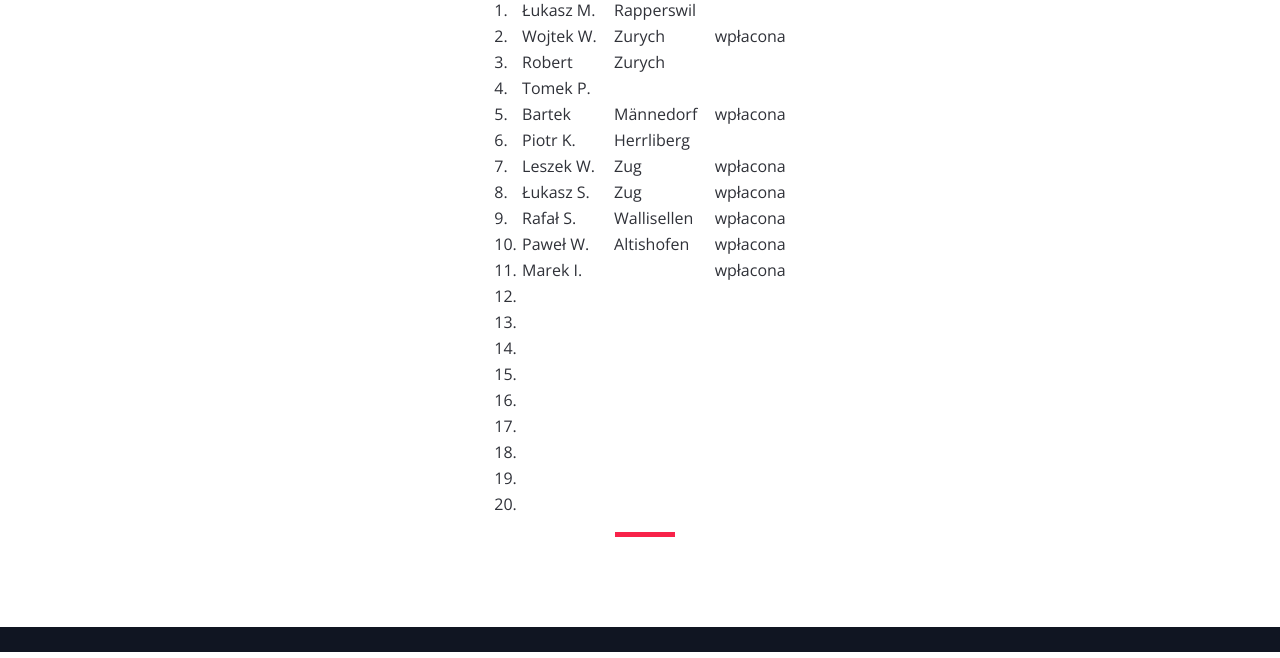
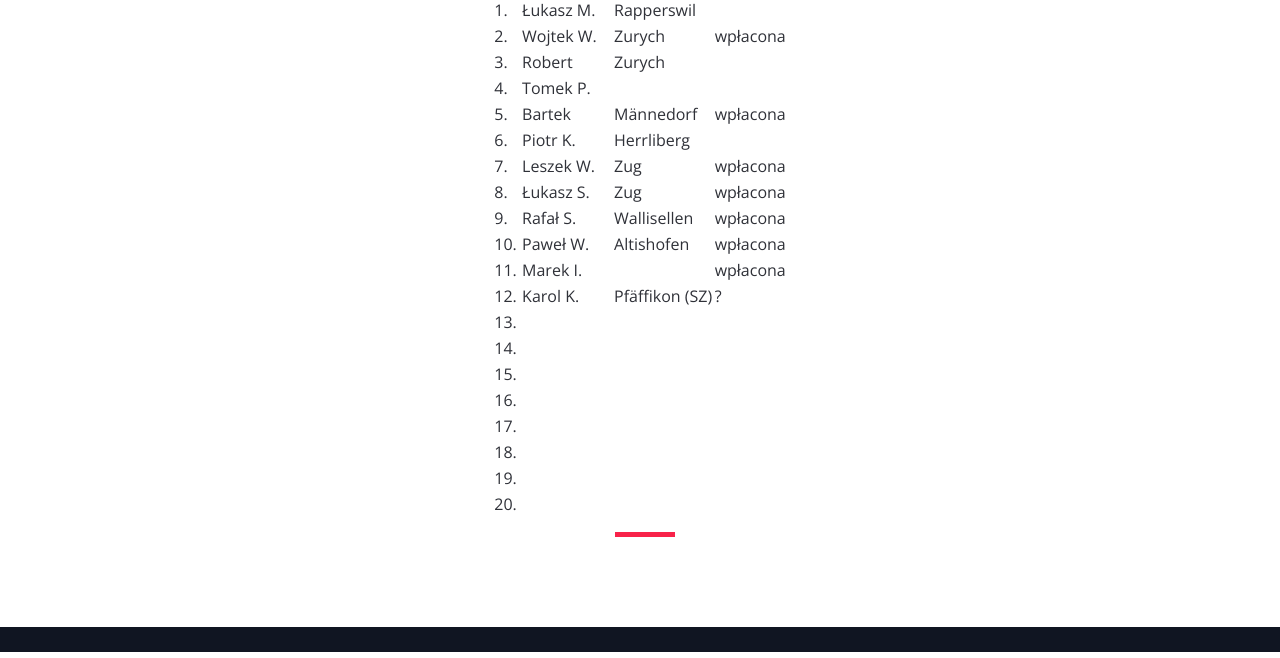
Before and after one commit to tato-ch/tato-ch.github.io, a plain HTML site: page lista.html in a window 1280 px wide. Shown: the part 142-800 px from the top of the page. Drawn offline with nearby package versions, Linux system fonts and the light colour scheme.

Commit message:
participants update

```diff
--- a/lista.html
+++ b/lista.html
@@ -126,9 +126,9 @@
                         </tr>
                         <tr>
                             <td>12.</td>
-                            <td></td>
-                            <td></td>
-                            <td></td>
+                            <td>Karol K.</td>
+                            <td>Pfäffikon (SZ)</td>
+                            <td>?</td>
                         </tr>
                         <tr>
                             <td>13.</td>
```
Also changed, not shown: index.html (+1 -1 lines).
